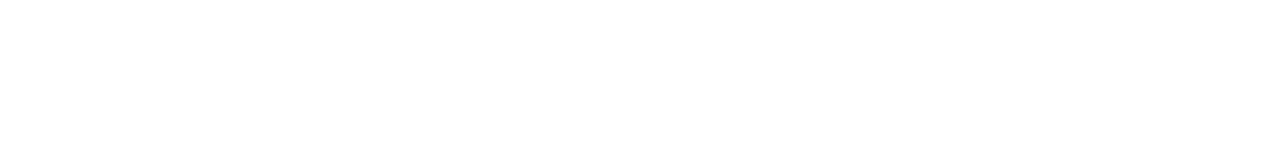
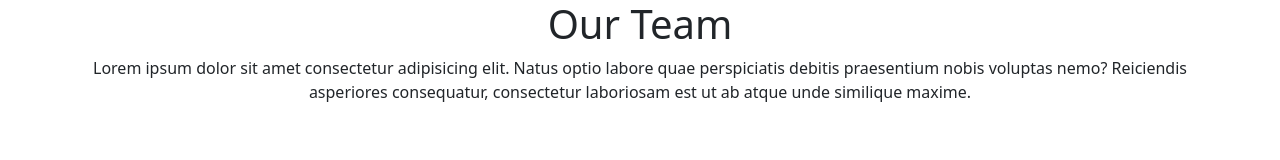
Before and after one commit to Luigidefilippo/js-our-team, a plain HTML site: page index.html in a window 1280 px wide. Drawn offline with nearby package versions, Linux system fonts and the light colour scheme.

```diff
--- a/index.html
+++ b/index.html
@@ -11,8 +11,30 @@
     <title>OurTeam</title>
 </head>
 <body>
+  <header>
+    <div class="container">
+        <div class="text-center">
+            <h1>Our Team</h1>
+            <p>Lorem ipsum dolor sit amet consectetur adipisicing elit. Natus optio labore quae perspiciatis debitis praesentium nobis voluptas nemo? Reiciendis asperiores consequatur, consectetur laboriosam est ut ab atque unde similique maxime.</p>
+        </div>
+    </div>
+</header>
 
-
+<main>
+    <div class="container">
+        <div class="row row-cols-3">
+            <!-- <div class="col">
+                <div class="card">
+                    <img src="img/angela-caroll-chief-editor.jpg" class="card-img-top">
+                    <div class="card-body">
+                        <h5 class="card-text text-center">NOME E COGNOME</h5>
+                        <p class="card-text text-center">NOME E COGNOME</p>
+                    </div>
+                </div>
+            </div> -->
+        </div>
+    </div>
+</main>
 
     <script src="js/script.js"></script>
 </body>
```
